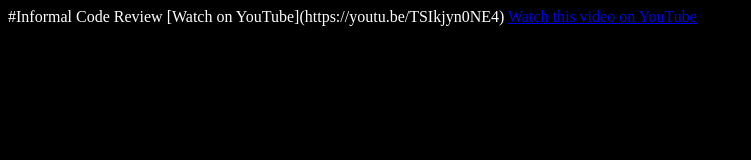
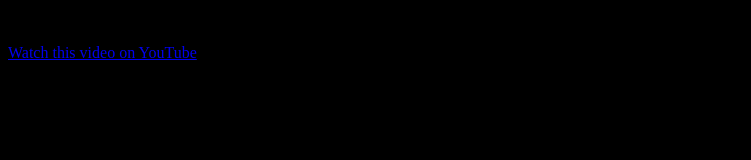
Before and after one commit to Tmac1223/Tmac1223.github.io, a plain HTML site: page index.html in a window 1280 px wide. Shown: the whole page, without its empty margins (0-751 px from the left). Drawn offline with Linux system fonts and the light colour scheme.

Commit message:
Update index.html

```diff
--- a/index.html
+++ b/index.html
@@ -1,10 +1,12 @@
 <!DOCTYPE html>
 <html>
   <head>
-    <title>#Welcom to my Eportphilo</title>
+    <title>#Welcom to Tims ePortfolio</title>
   </head>
   <body bgcolor="black" text="white">
-    #Informal Code Review [Watch on YouTube](https://youtu.be/TSIkjyn0NE4)
+
+
+    <br><br>
     <a href="https://youtu.be/TSIkjyn0NE4" target="_blank">Watch this video on YouTube</a>
 
 
```
